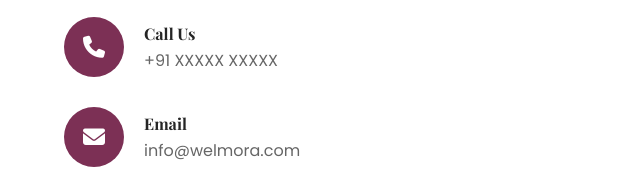
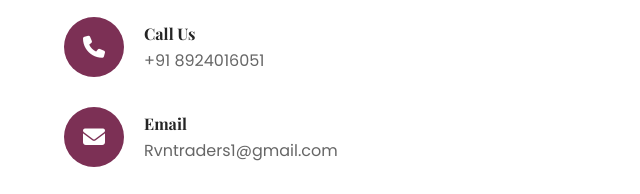
Before and after one commit to anshikamuskansi/welmora, a plain HTML site: page frontend/contact.html in a window 1280 px wide. Shown: the part 554-748 px from the top of the page, 0-640 px from the left. Drawn offline with nearby package versions, Linux system fonts and the light colour scheme.

Commit message:
Fix contact details

```diff
--- a/frontend/contact.html
+++ b/frontend/contact.html
@@ -51,7 +51,7 @@
 "logo":"https://welmora.com/images/logo.png",
 "contactPoint":{
 "@type":"ContactPoint",
-"telephone":"+91XXXXXXXXXX",
+"telephone":"  +91 8924016051",
 "contactType":"Customer Support",
 "areaServed":"IN",
 "availableLanguage":"English"
@@ -83,14 +83,14 @@
 <i class="fas fa-phone"></i>
 <div>
 <h4>Call Us</h4>
-<p>+91 XXXXX XXXXX</p>
+<p>  +91 8924016051</p>
 </div>
 </div>
 <div class="contact-box">
 <i class="fas fa-envelope"></i>
 <div>
 <h4>Email</h4>
-<p>info@welmora.com</p>
+<p>   Rvntraders1@gmail.com</p>
 </div>
 </div>
 <div class="contact-box">
```
